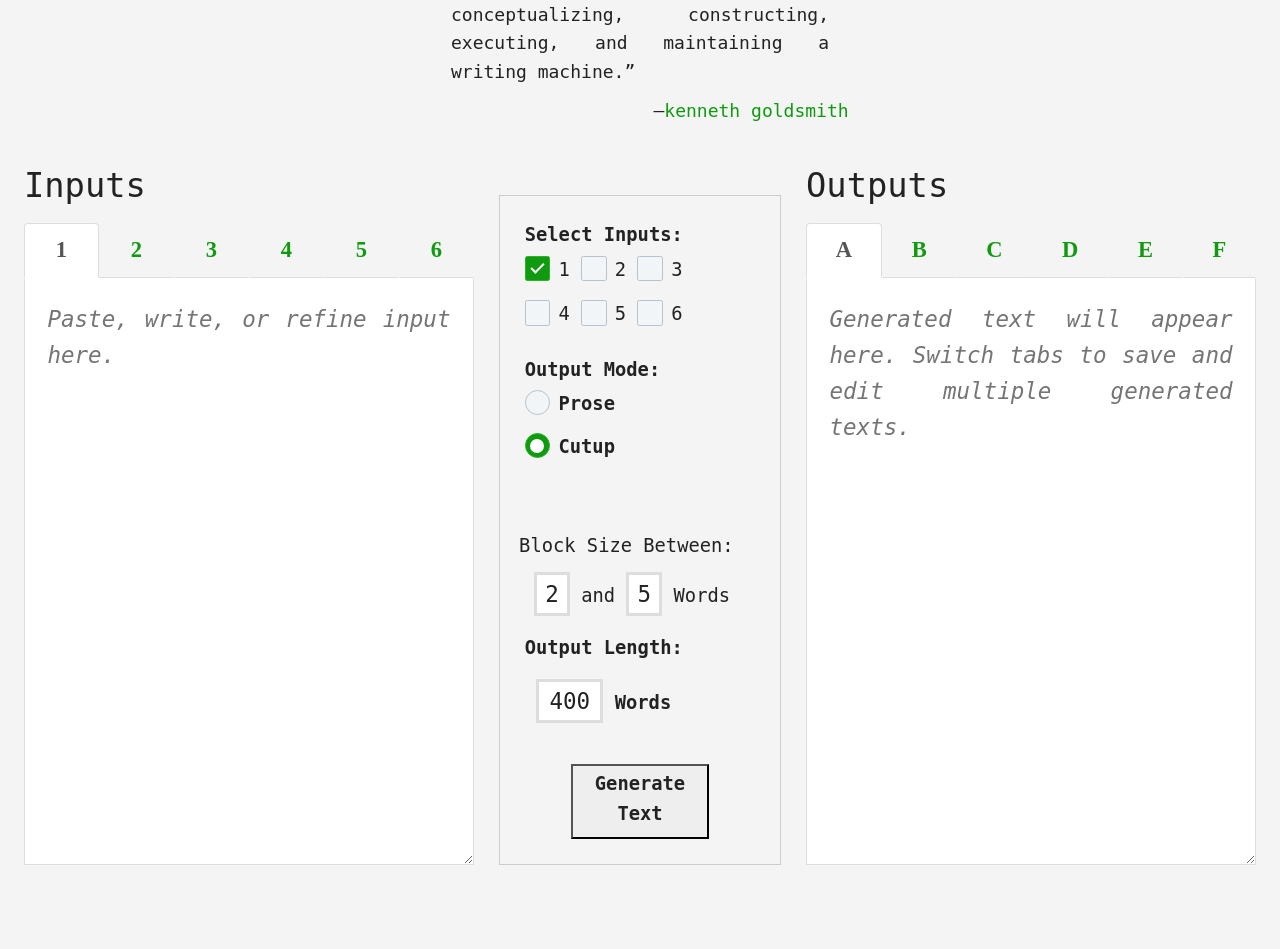
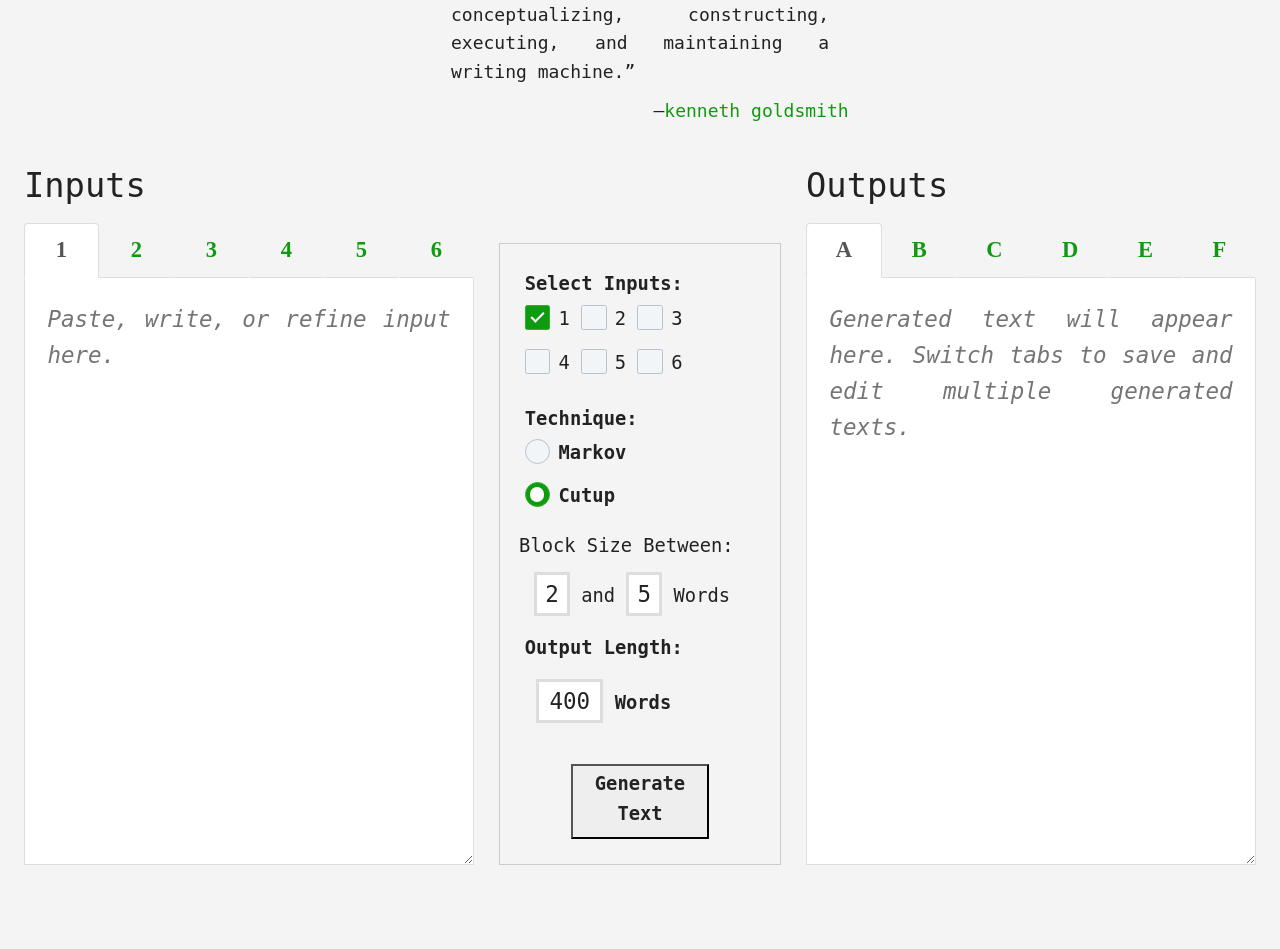
Before and after one commit to coreybobco/markovmutagen, a Flask app: page / in a window 1280 px wide. Shown: the part 203-1152 px from the top of the page. Run offline with Flask 2, Linux system fonts and the light colour scheme; some libraries are stand-ins or nearby versions; some web fonts are replaced.

Commit message:
changed output mode to technique for radio buttons

```diff
--- a/templates/index.html
+++ b/templates/index.html
@@ -109,10 +109,10 @@
             </label>
           </section>
           <section id="mode_selector">
-            <label for="mode_selector">Output Mode:</label><br>
+            <label for="mode_selector">Technique:</label><br>
             <label class="b-contain">
-              <label for="prose"><span>Prose</span></label><br>
-              <input type="radio" id="prose" name="mode_selector" checked>
+              <label for="markov"><span>Markov</span></label><br>
+              <input type="radio" id="markov" name="mode_selector" checked>
               <div class="b-input"></div>
             </label><br>
             <label class="b-contain">
@@ -120,15 +120,6 @@
               <input type="radio" id="cutup" name="mode_selector" checked>
               <div class="b-input"></div>
             </label><br>
-            <label class="b-contain">
-              <label for="aphorisms" class="hidden"><span>Aphorisms</span></label><br>
-              <input type="radio" id="aphorisms" name="mode_selector" class="hidden">
-
-            </label><br>
-            <label class="b-contain">
-              <input type="radio" id="poem" name="mode_selector" class="hidden"><label for="poem" class="hidden">as
-                Poem</label>
-            </label>
           </section>
           <div id="cutup_block_size_container">
             Block Size Between:<br>
```
Also changed, not shown: static/index.js (+0 -14 lines).
